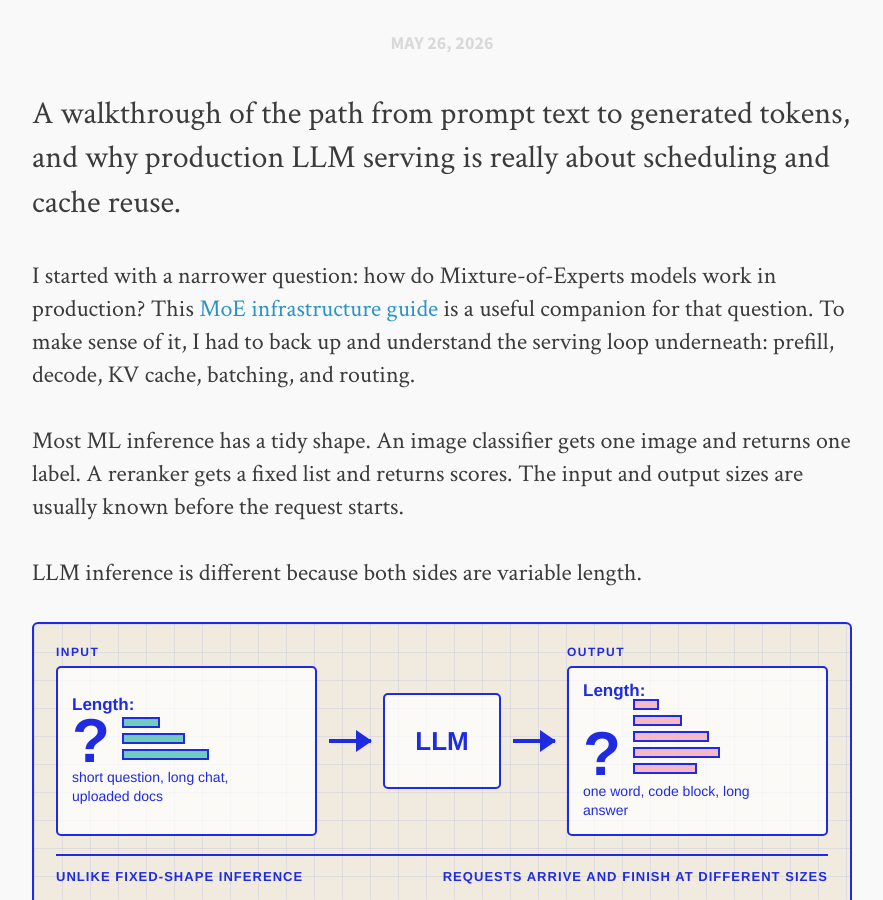
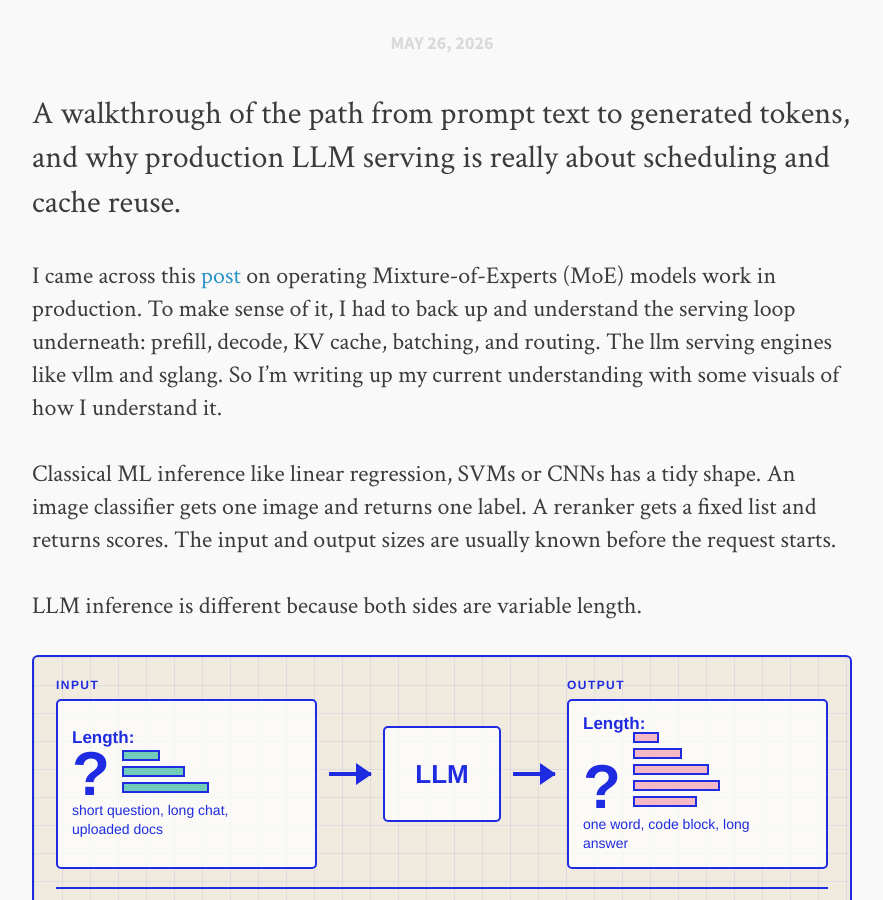
Before and after one commit to upman/upman.github.com, a Jekyll site: the page built from _posts/2026-05-26-How-LLMs-generate-tokens-in-production.md, in a window 1280 px wide and 900 px high, scrolled down 789 px. Shown: the whole window, without its empty margins (198-1081 px from the left). Built offline with Jekyll 4.4.1, drawn with Linux system fonts in a browser that asks for light colours; comment, search, counter and statistics services are not loaded.

Commit message:
docs: refine llm inference intro

```diff
--- a/_posts/2026-05-26-How-LLMs-generate-tokens-in-production.md
+++ b/_posts/2026-05-26-How-LLMs-generate-tokens-in-production.md
@@ -492,9 +492,9 @@ image:
 }
 </style>
 
-I started with a narrower question: how do Mixture-of-Experts models work in production? This [MoE infrastructure guide](https://introl.com/blog/mixture-of-experts-moe-infrastructure-scaling-sparse-models-guide) is a useful companion for that question. To make sense of it, I had to back up and understand the serving loop underneath: prefill, decode, KV cache, batching, and routing.
+I came across this [post](https://introl.com/blog/mixture-of-experts-moe-infrastructure-scaling-sparse-models-guide) on operating Mixture-of-Experts (MoE) models work in production. To make sense of it, I had to back up and understand the serving loop underneath: prefill, decode, KV cache, batching, and routing. The llm serving engines like vllm and sglang.  So I'm writing up my current understanding with some visuals of how I understand it.
 
-Most ML inference has a tidy shape. An image classifier gets one image and returns one label. A reranker gets a fixed list and returns scores. The input and output sizes are usually known before the request starts.
+Classical ML inference like linear regression, SVMs or CNNs has a tidy shape. An image classifier gets one image and returns one label. A reranker gets a fixed list and returns scores. The input and output sizes are usually known before the request starts.
 
 LLM inference is different because both sides are variable length.
 
```
